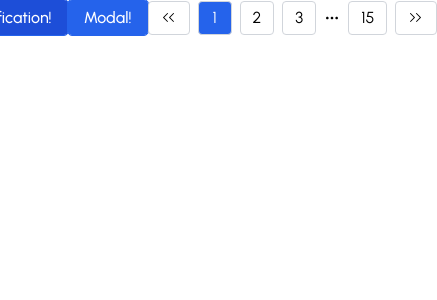
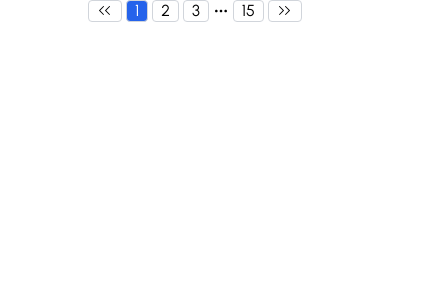
Before and after one commit to rambaghdadi/ram-ui, a React (Vite) app: page / in a window 390 px wide. Shown: the top 300 px of the page, 437 px wide, since content can reach past the window. Built offline with nearby package versions, Linux system fonts and the light colour scheme.

Commit message:
added useMediaQuery hook and updated pagination types to take into account mobile sizes

```diff
--- a/src/App.tsx
+++ b/src/App.tsx
@@ -27,9 +27,14 @@ function App() {
       >
         Hi!
       </Modal>
-      <Button onClick={() => setNotification(true)}>Notification!</Button>
-      <Button onClick={() => setShow(true)}>Modal!</Button>
-      <Pagination activePage={page} totalPages={15} onPageChange={setPage} />
+      {/* <Button onClick={() => setNotification(true)}>Notification!</Button>
+      <Button onClick={() => setShow(true)}>Modal!</Button> */}
+      <Pagination
+        size="md"
+        activePage={page}
+        totalPages={15}
+        onPageChange={setPage}
+      />
       <Notification
         color="success"
         isVisible={notification}
--- /dev/null
+++ b/src/hooks/useMediaQuery.tsx
@@ -0,0 +1,32 @@
+import {useEffect, useState} from "react"
+
+export type Device = "mobile" | "tablet" | "desktop"
+export default function useMediaQuery() {
+  const [device, setDevice] = useState<Device>("desktop")
+
+  useEffect(() => {
+    const mobileQuery = window.matchMedia("(max-width: 640px)")
+    const desktopQuery = window.matchMedia("(min-width: 1024px)")
+
+    function updateDevice() {
+      if (mobileQuery.matches) {
+        setDevice("mobile")
+      } else if (desktopQuery.matches) {
+        setDevice("desktop")
+      } else {
+        setDevice("tablet")
+      }
+    }
+
+    mobileQuery.addEventListener("change", updateDevice)
+    desktopQuery.addEventListener("change", updateDevice)
+    updateDevice()
+
+    return () => {
+      mobileQuery.removeEventListener("change", updateDevice)
+      desktopQuery.removeEventListener("change", updateDevice)
+    }
+  }, [])
+
+  return device
+}
--- a/src/stories/molecules/Pagination/Pagination.module.css
+++ b/src/stories/molecules/Pagination/Pagination.module.css
@@ -1,6 +1,6 @@
 .container {
   display: flex;
-  gap: var(--gap-2);
+  gap: var(--gap-1);
   align-items: center;
 }
 
--- a/src/stories/molecules/Pagination/Pagination.tsx
+++ b/src/stories/molecules/Pagination/Pagination.tsx
@@ -1,3 +1,4 @@
+import useMediaQuery from "../../../hooks/useMediaQuery"
 import classes from "./Pagination.module.css"
 import {IPaginationProps, colors, sizes} from "./Pagination.types"
 import PageButton from "./components/PageButton/PageButton"
@@ -14,17 +15,17 @@ export default function Pagination({
   onPageChange,
   style,
 }: IPaginationProps) {
+  const device = useMediaQuery()
+
   const styles = {
-    //Color
     "--background-color": colors[color],
   }
 
   const buttonStyles = {
-    //Size
-    padding: sizes[size].padding,
-    minWidth: sizes[size].width,
-    height: sizes[size].height,
-    fontSize: sizes[size].fontSize,
+    padding: sizes[device][size].padding,
+    minWidth: sizes[device][size].width,
+    height: sizes[device][size].height,
+    fontSize: sizes[device][size].fontSize,
   }
 
   return (
--- a/src/stories/molecules/Pagination/Pagination.types.ts
+++ b/src/stories/molecules/Pagination/Pagination.types.ts
@@ -8,6 +8,27 @@ export const colors = {
 type Color = keyof typeof colors
 
 export const sizes = {
+  mobile: {
+    sm: {
+      padding: "var(--p-1)",
+      fontSize: "var(--text-sm)",
+      width: "var(--w-1)",
+      height: "var(--w-1)",
+    },
+    md: {
+      padding: "var(--p-2)",
+      fontSize: "var(--text-base)",
+      width: "var(--w-1)",
+      height: "var(--w-1)",
+    },
+    lg: {
+      padding: "var(--p-2)",
+      fontSize: "var(--text-base)",
+      width: "var(--w-1)",
+      height: "var(--w-1)",
+    },
+  },
+  tablet: {
     sm: {
       padding: "var(--p-2)",
       fontSize: "var(--text-sm)",
@@ -26,9 +47,30 @@ export const sizes = {
       width: "var(--w-3)",
       height: "var(--w-3)",
     },
+  },
+  desktop: {
+    sm: {
+      padding: "var(--p-2)",
+      fontSize: "var(--text-sm)",
+      width: "var(--w-1)",
+      height: "var(--w-1)",
+    },
+    md: {
+      padding: "var(--p-3)",
+      fontSize: "var(--text-base)",
+      width: "var(--w-2)",
+      height: "var(--w-2)",
+    },
+    lg: {
+      padding: "var(--p-4)",
+      fontSize: "var(--text-lg)",
+      width: "var(--w-3)",
+      height: "var(--w-3)",
+    },
+  },
 } as const
 
-type Size = keyof typeof sizes
+type Size = keyof typeof sizes.desktop
 
 export interface IPaginationProps extends HTMLAttributes<HTMLDivElement> {
   color?: Color
```
Also changed, not shown: src/stories/molecules/Modal/Modal.tsx (+1 -1 lines), src/stories/molecules/Modal/Components/Backdrop/Backdrop.module.css (renamed from src/stories/atoms/Backdrop/Backdrop.module.css), src/stories/molecules/Modal/Components/Backdrop/Backdrop.tsx (renamed from src/stories/atoms/Backdrop/Backdrop.tsx), src/stories/molecules/Modal/Components/Backdrop/Backdrop.types.ts (renamed from src/stories/atoms/Backdrop/Backdrop.types.ts). Lines whose indentation alone changed are shown as unchanged.
